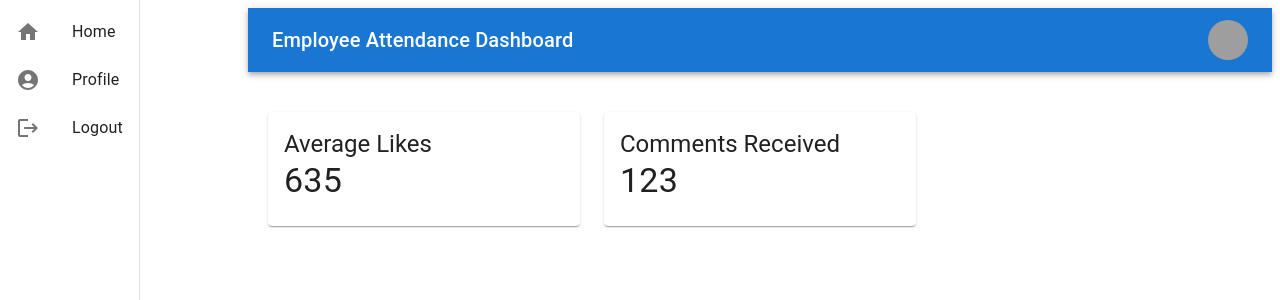
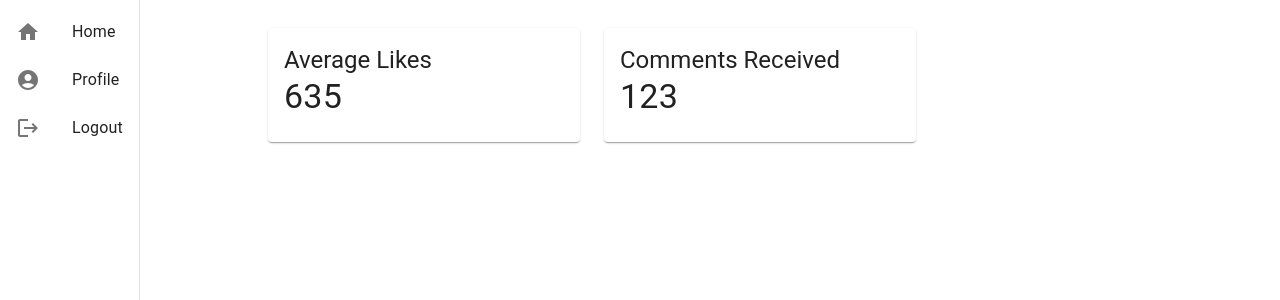
Before and after one commit to Akshadagarud/Employee_attendance_nxtgen, a React (Vite) app: page /dashboard in a window 1280 px wide. Shown: the top 300 px of the page. Built offline with nearby package versions, Linux system fonts and the light colour scheme; sample sign-in values are in the browser's storage; grey boxes are pictures that could not be loaded.

Commit message:
File oraganise

```diff
--- a/src/App.jsx
+++ b/src/App.jsx
@@ -1,9 +1,8 @@
 import React, { useState, useEffect } from 'react';
 import { BrowserRouter as Router, Route, Routes, Navigate } from 'react-router-dom';
-import LoginPage from './components/LoginPage';
-import Sidebar from './components/Sidebar';
-import Header from './components/Header';
-import Dashboard from './pages/Dashboard';
+import LoginPage from './components/admin_login/LoginPage';
+import Sidebar from './components/sidebar/Sidebar';
+import Dashboard from './components/admin_dashboard/Dashboard';
 
 function App() {
   const [isAuthenticated, setIsAuthenticated] = useState(false);
@@ -33,9 +32,7 @@ function App() {
     <Router>
       <div style={{ display: 'flex' }}>
         {isAuthenticated && <Sidebar onLogout={handleLogout} />}
-        <div style={{ flexGrow: 1 }}>
-          {isAuthenticated && <Header />}
-          <div style={{ padding: 20 }}>
+        <div style={{ flexGrow: 1, padding: 20 }}>
           <Routes>
             <Route
               path="/"
@@ -61,7 +58,6 @@ function App() {
           </Routes>
         </div>
       </div>
-      </div>
     </Router>
   );
 }
--- a/src/components/Header.jsx
+++ /dev/null
@@ -1,18 +0,0 @@
-// Header.jsx
-import React from 'react';
-import { AppBar, Toolbar, Typography, Avatar } from '@mui/material';
-
-const Header = () => {
-  return (
-    <AppBar position="static" style={{ marginBottom: '20px' }}>
-      <Toolbar>
-        <Typography variant="h6" style={{ flexGrow: 1 }}>
-          Employee Attendance Dashboard
-        </Typography>
-        <Avatar alt="Alice Turner" src="/static/images/avatar/1.jpg" />
-      </Toolbar>
-    </AppBar>
-  );
-};
-
-export default Header;
--- a/src/components/LoginPage.jsx
+++ b/src/components/admin_login/LoginPage.jsx
@@ -1,6 +1,6 @@
 import React, { useState, useEffect } from 'react';
 import { useNavigate } from 'react-router-dom';
-import { supabase } from '../supabaseClient';
+import { supabase } from '../../supabaseClient';
 import './LoginPage.css';
 import companyLogo from './company-logo.png';
 
```
Also changed, not shown: src/components/Dashboard.jsx (deleted, +0 -9 lines), src/components/admin_dashboard/Dashboard.jsx (renamed from src/pages/Dashboard.jsx), src/components/admin_login/LoginPage.css (renamed from src/components/LoginPage.css), src/components/admin_login/company-logo.png (renamed from src/components/company-logo.png), src/components/sidebar/Sidebar.jsx (renamed from src/components/Sidebar.jsx). Lines whose indentation alone changed are shown as unchanged.
